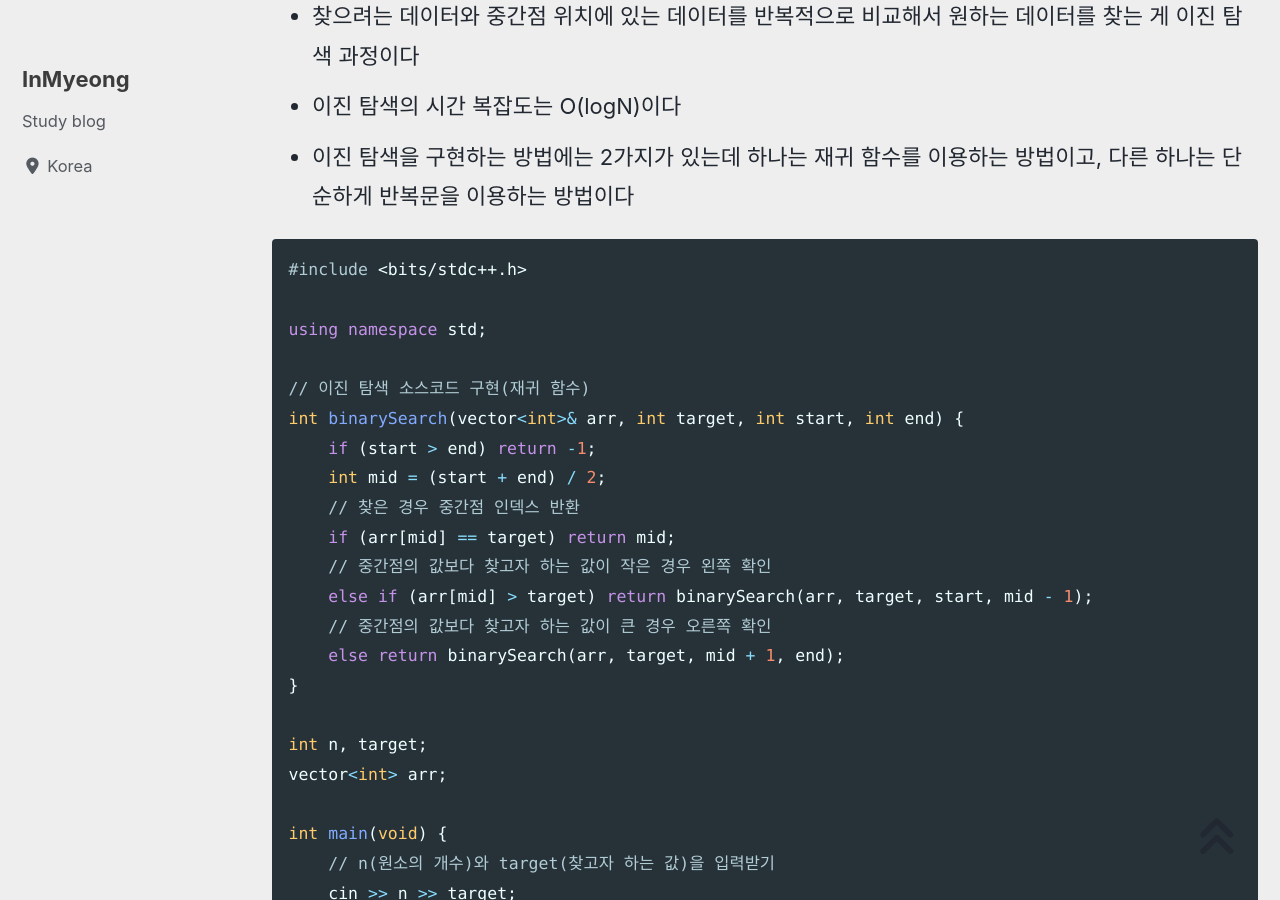
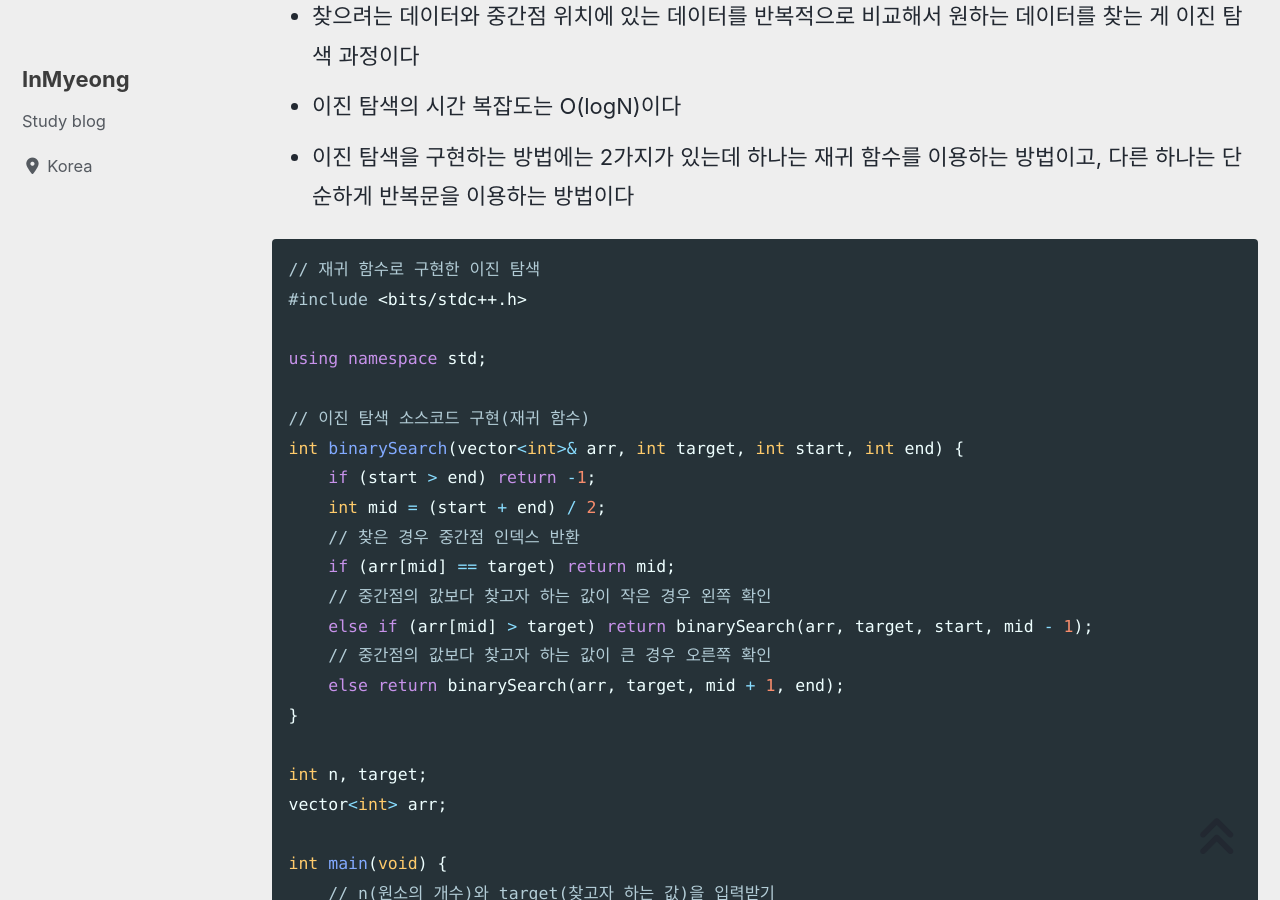
Before and after one commit to devMyeong/devMyeong.github.io, a Jekyll site: the page built from _posts/codingTest/2021-09-08-이코테.md, in a window 1280 px wide and 900 px high, scrolled down 26589 px. Built offline with Jekyll 4.4.1, drawn with Linux system fonts in a browser that asks for light colours; cached includes are drawn as plain includes; nearby versions of some CDN libraries; some web fonts are replaced; comment, search, counter and statistics services are not loaded.

Commit message:
corr typo

````diff
--- a/_posts/codingTest/2021-09-08-이코테.md
+++ b/_posts/codingTest/2021-09-08-이코테.md
@@ -809,6 +809,7 @@ int main(void) {
 - 이진 탐색을 구현하는 방법에는 2가지가 있는데 하나는 재귀 함수를 이용하는 방법이고, 다른 하나는 단순하게 반복문을 이용하는 방법이다
 
 ```cpp
+// 재귀 함수로 구현한 이진 탐색
 #include <bits/stdc++.h>
 
 using namespace std;
````
